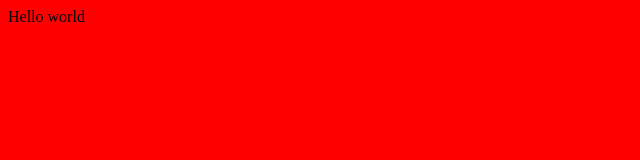
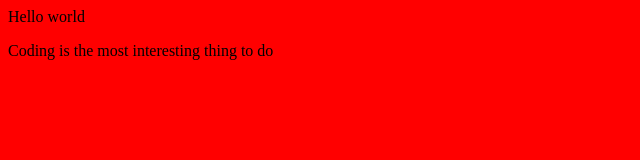
Before and after one commit to TosinMary/trying-git, a plain HTML site: page index.html in a window 1280 px wide. Shown: the whole page, without its empty margins (0-640 px from the left). Drawn offline with Linux system fonts and the light colour scheme; files whose address does not match are found by name.

Commit message:
Update index.html

```diff
--- a/index.html
+++ b/index.html
@@ -8,6 +8,7 @@
 </head>
 <body>
     <div>Hello world</div>
+    <p>Coding is the most interesting thing to do</p>
     <script src="index.js"></script>
 </body>
 </html>
```
